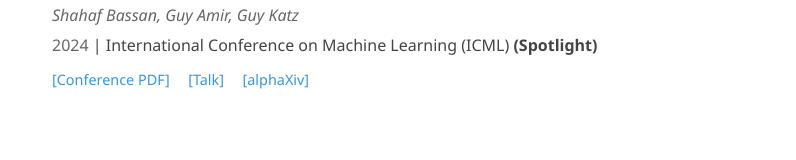
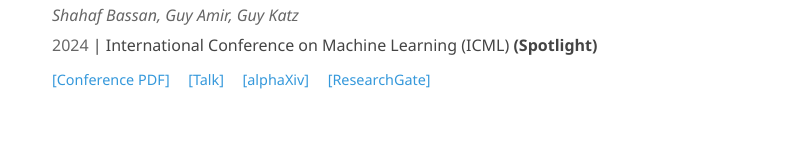
Before and after one commit to bassanshahaf/bassanshahaf.github.io, a plain HTML site: page index.html in a window 1280 px wide. Shown: the part 1848-2008 px from the top of the page, without its empty margins (28-824 px from the left). Drawn offline with Linux system fonts and the light colour scheme.

Commit message:
Update index.html

```diff
--- a/index.html
+++ b/index.html
@@ -331,6 +331,10 @@
                         {
                             "text": "alphaXiv",
                             "url": "https://www.alphaxiv.org/abs/2406.02981"
+                        },
+                        {
+                            "text": "ResearchGate",
+                            "url": "https://www.researchgate.net/publication/381190015_Local_vs_Global_Interpretability_A_Computational_Complexity_Perspective"
                         }
                     ]
                 }
```
